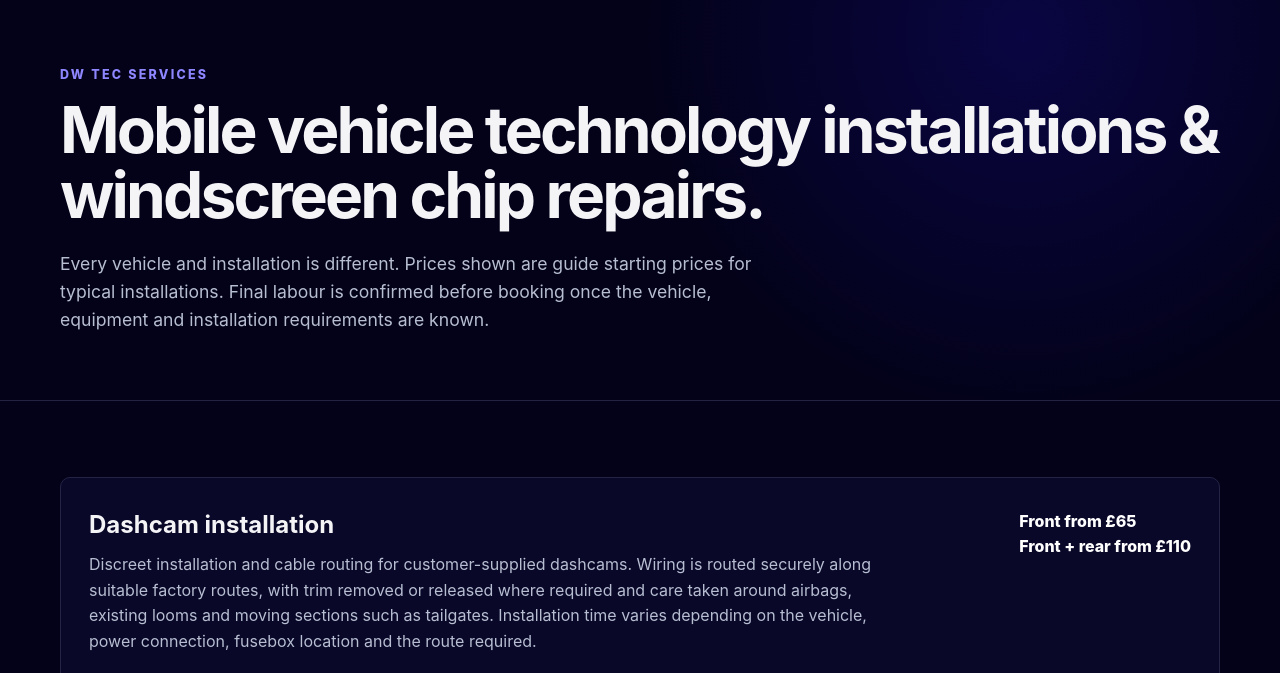
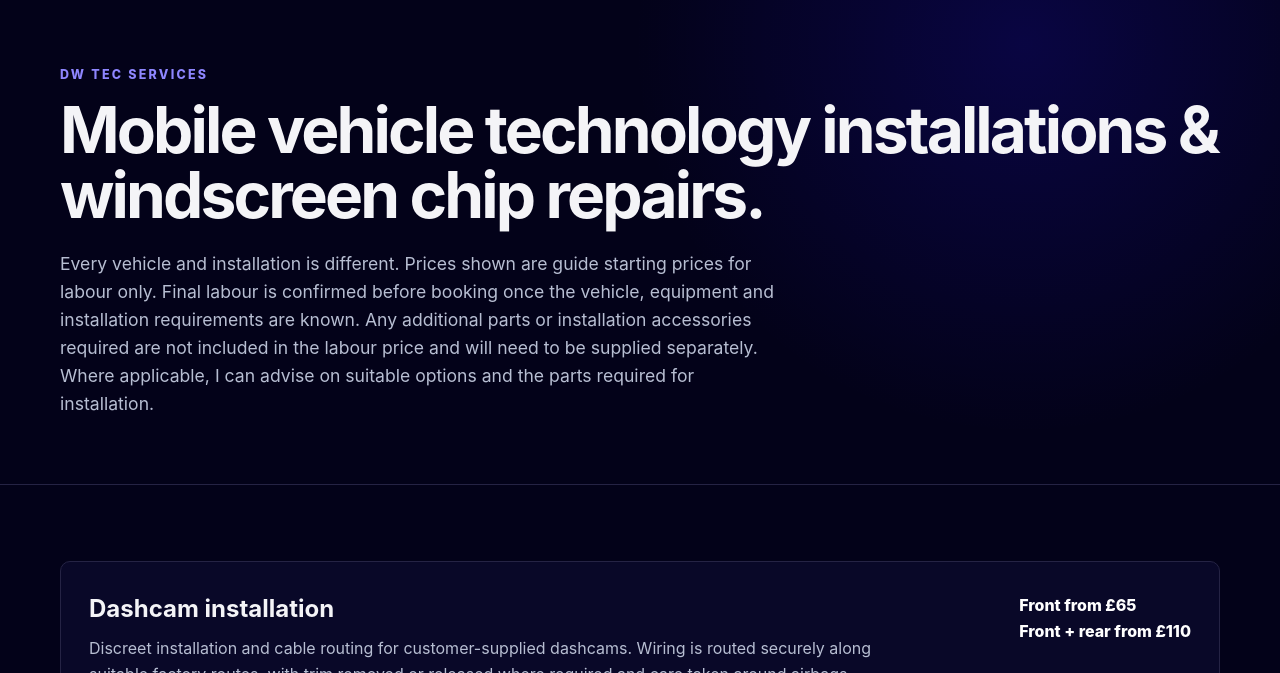
Before and after one commit to danjwilko/dwtec-site, a website: page public/services.html in a window 1280 px wide. Shown: the part 88-761 px from the top of the page. Drawn offline with Linux system fonts and the light colour scheme.

Commit message:
updates to services

```diff
--- a/public/services.html
+++ b/public/services.html
@@ -55,9 +55,12 @@
           </h1>
           <p>
             Every vehicle and installation is different. Prices shown are guide
-            starting prices for typical installations. Final labour is confirmed
-            before booking once the vehicle, equipment and installation
-            requirements are known.
+            starting prices for labour only. Final labour is confirmed before
+            booking once the vehicle, equipment and installation requirements
+            are known. Any additional parts or installation accessories required
+            are not included in the labour price and will need to be supplied
+            separately. Where applicable, I can advise on suitable options and
+            the parts required for installation.
           </p>
         </div>
       </section>
```
